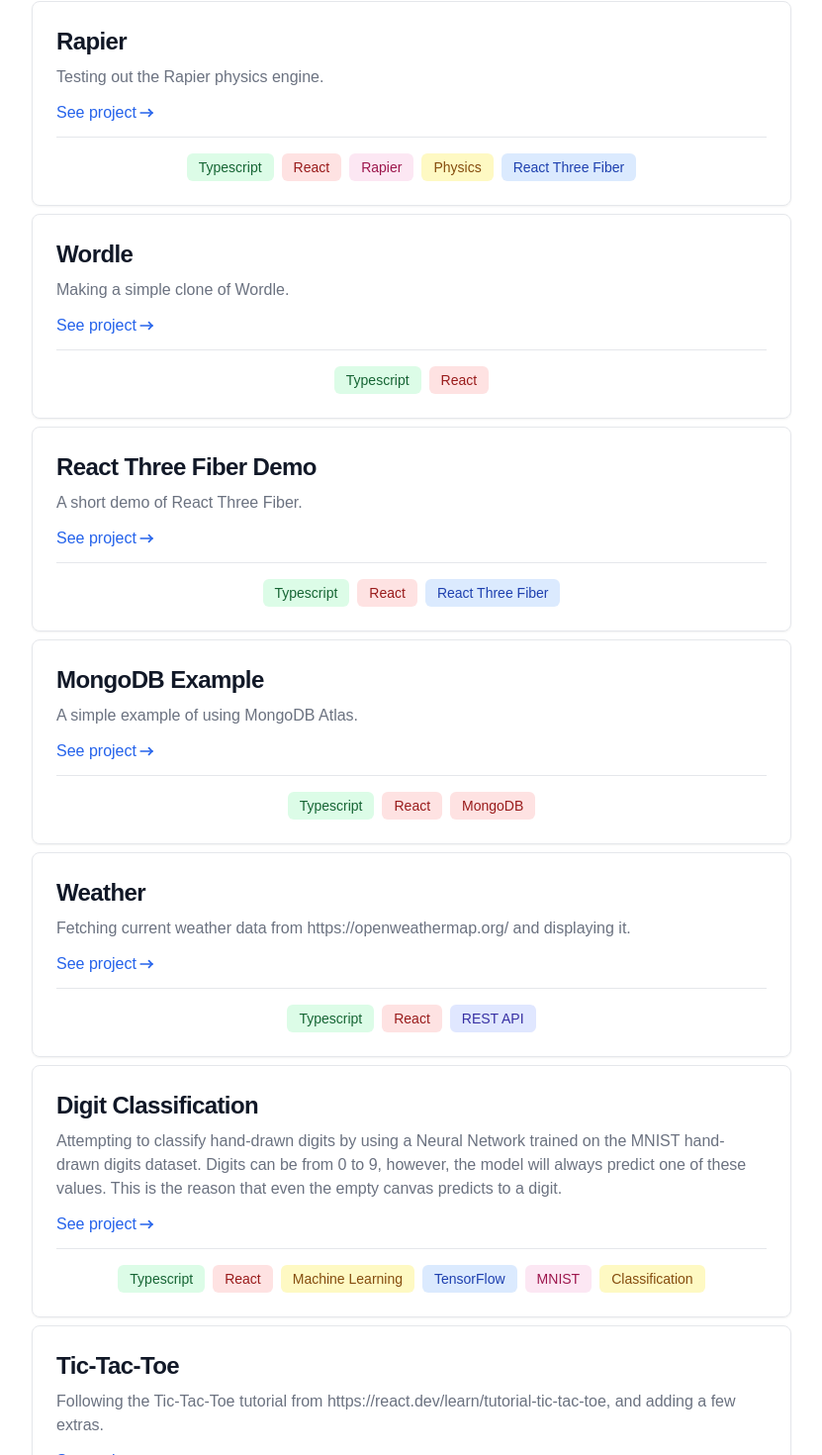
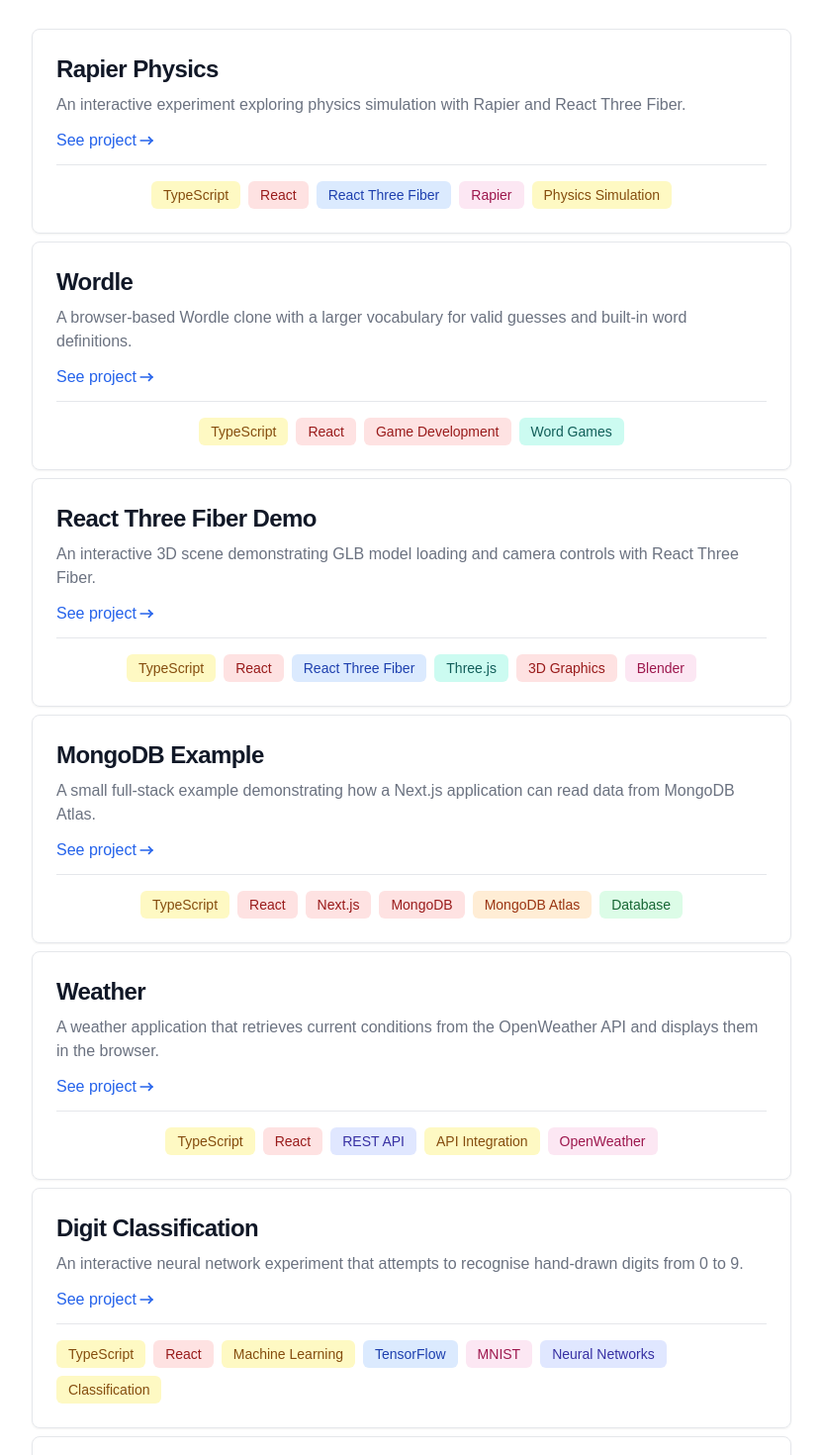
Before and after one commit to ymumberson/Tailwind-Portfolio, a Next.js app: page /playground in a window 1280 px wide. Shown: the part 215-1685 px from the top of the page at 99% size, without its empty margins (224-1055 px from the left). Built offline with nearby package versions, Linux system fonts and the light colour scheme.

Commit message:
Updated content descriptions of the playground projects.

```diff
--- a/src/app/playground/page.tsx
+++ b/src/app/playground/page.tsx
@@ -16,7 +16,7 @@ export default function Playground() {
                 <Card
                   key={slug}
                   title={project.title}
-                  href={project.href}
+                  href={`/playground/${slug}`}
                   hrefText="See project"
                   description={project.summary ?? project.description}
                   topics={project.topics}
--- a/src/content/playground.json
+++ b/src/content/playground.json
@@ -1,87 +1,93 @@
 {
     "title": "Playground",
-    "description": "These are small coding experiments to learn something new, with a focus on being interactive.",
+    "description": "A collection of small interactive projects and coding experiments built to explore new technologies, techniques, and ideas.",
     "projects": {
         "rapier": {
-            "title": "Rapier",
-            "summary": "Testing out the Rapier physics engine.",
-            "description": "Testing out the Rapier physics engine alongside React Three Fiber. This demo uses the cup model with 2 simple cylinder colliders to try and improve performance. This means that each cup is a RigidBody with 2 colliders. You can click on any of the cups to make them jump into the air. Enable debug mode to see the colliders and frame rate, or change the spawn settings. Max items controls how many items can be on the screen, and spawn rate controls how many seconds there are between item spawns. Otherwise this uses the standard OrbitControls so you can pan and zoom etc.",
+            "title": "Rapier Physics",
+            "summary": "An interactive experiment exploring physics simulation with Rapier and React Three Fiber.",
+            "description": "An experiment combining the Rapier physics engine with React Three Fiber to explore real-time physics simulation in the browser. The scene consists of dynamically spawned cups, with each cup represented as a RigidBody using two simple cylinder colliders. The simplified collision geometry is used to reduce the computational cost of simulating a large number of objects. Cups can be interacted with directly by clicking them to launch them into the air. The demo also includes controls for adjusting the maximum number of objects and spawn rate, as well as a debug mode for visualising colliders and monitoring the frame rate. The scene can be explored using the standard OrbitControls.",
             "topics": [
-                "Typescript",
+                "TypeScript",
                 "React",
+                "React Three Fiber",
                 "Rapier",
-                "Physics",
-                "React Three Fiber"
-            ],
-            "href": "/playground/rapier"
+                "Physics Simulation"
+            ]
         },
         "wordle": {
             "title": "Wordle",
-            "summary": "Making a simple clone of Wordle.",
-            "description": "This is a simple clone of Wordle. It chooses a target word from a Wordle-style answer list, while still allowing guesses from a local dictionary of valid 5 letter words. After the game is completed, win or lose, you can press 'Open Definition' to open a dictionary definition in another window.",
+            "summary": "A browser-based Wordle clone with a larger vocabulary for valid guesses and built-in word definitions.",
+            "description": "A small recreation of the popular Wordle word game, built to explore interactive UI development and game logic with React. A target word is selected from a list of Wordle-style answers, while guesses are validated against a larger local dictionary of five-letter words. Once a game has finished, players can open the definition of the target word in a separate window. The project focuses on recreating the core game loop while adding a few features around word validation and discovering the meaning of the answer.",
             "topics": [
-                "Typescript",
-                "React"
-            ],
-            "href": "/playground/wordle"
+                "TypeScript",
+                "React",
+                "Game Development",
+                "Word Games"
+            ]
         },
         "react-three-fiber": {
             "title": "React Three Fiber Demo",
-            "summary": "A short demo of React Three Fiber.",
-            "description": "A short demo of loading a GLB into React Three Fiber. This demo has orbit controls to manipulate the model. The model is a simple keyboard I modelled in Blender.",
+            "summary": "An interactive 3D scene demonstrating GLB model loading and camera controls with React Three Fiber.",
+            "description": "A small experiment exploring 3D rendering in React using React Three Fiber. The project loads a GLB model into a WebGL scene and provides interactive OrbitControls for rotating, panning, and zooming around the model. The showcased model is a keyboard created in Blender, providing a simple example of taking a custom 3D asset from modelling into an interactive web experience.",
             "topics": [
-                "Typescript",
+                "TypeScript",
                 "React",
-                "React Three Fiber"
-            ],
-            "href": "/playground/react-three-fiber"
+                "React Three Fiber",
+                "Three.js",
+                "3D Graphics",
+                "Blender"
+            ]
         },
         "mongo-db-example": {
             "title": "MongoDB Example",
-            "summary": "A simple example of using MongoDB Atlas.",
-            "description": "This uses the MongoDB Atlas integration from Vercel to read and display data from MongoDB.",
+            "summary": "A small full-stack example demonstrating how a Next.js application can read data from MongoDB Atlas.",
+            "description": "A simple example of connecting a web application to MongoDB Atlas and retrieving data from a database. The project demonstrates using a cloud-hosted MongoDB database as a data source for a Next.js application, with the retrieved data displayed on the page. It was created to explore the process of integrating an external database into a modern web application and working with persistent data rather than relying solely on local or static content.",
             "topics": [
-                "Typescript",
+                "TypeScript",
                 "React",
-                "MongoDB"
-            ],
-            "href": "/playground/mongo-db-example"
+                "Next.js",
+                "MongoDB",
+                "MongoDB Atlas",
+                "Database"
+            ]
         },
         "weather": {
             "title": "Weather",
-            "summary": "Fetching current weather data from https://openweathermap.org/ and displaying it.",
-            "description": "Fetching current weather data from https://openweathermap.org/ and displaying it.",
+            "summary": "A weather application that retrieves current conditions from the OpenWeather API and displays them in the browser.",
+            "description": "A small web application demonstrating how to consume an external REST API from a React application. The project retrieves current weather information from OpenWeather and presents the returned data through a simple interactive interface. It was built as an experiment in working with external APIs, handling asynchronous requests, and transforming API responses into useful UI content.",
             "topics": [
-                "Typescript",
+                "TypeScript",
                 "React",
-                "REST API"
-            ],
-            "href": "/playground/weather"
+                "REST API",
+                "API Integration",
+                "OpenWeather"
+            ]
         },
         "digit-classification": {
             "title": "Digit Classification",
-            "summary": "Attempting to classify hand-drawn digits by using a Neural Network trained on the MNIST hand-drawn digits dataset. Digits can be from 0 to 9, however, the model will always predict one of these values. This is the reason that even the empty canvas predicts to a digit.",
-            "description": "Attempting to classify hand-drawn digits by using a Neural Network trained on the MNIST hand-drawn digits dataset. Digits can be from 0 to 9, however, the model will always predict one of these values. This is the reason that even the empty canvas predicts to a digit.",
+            "summary": "An interactive neural network experiment that attempts to recognise hand-drawn digits from 0 to 9.",
+            "description": "An interactive machine learning experiment for classifying hand-drawn digits using a neural network trained on the MNIST handwritten digit dataset. Users can draw a digit on a canvas and have the trained model predict which number it represents. Since the classifier always produces one of the ten possible digit classes, even an empty or unclear canvas will still result in a prediction. The project explores the process of bringing a machine learning model into an interactive browser-based application.",
             "topics": [
-                "Typescript",
+                "TypeScript",
                 "React",
                 "Machine Learning",
                 "TensorFlow",
                 "MNIST",
+                "Neural Networks",
                 "Classification"
-            ],
-            "href": "/playground/digit-classification"
+            ]
         },
         "tic-tac-toe": {
             "title": "Tic-Tac-Toe",
-            "summary": "Following the Tic-Tac-Toe tutorial from https://react.dev/learn/tutorial-tic-tac-toe, and adding a few extras.",
-            "description": "Following the Tic-Tac-Toe tutorial from https://react.dev/learn/tutorial-tic-tac-toe, and adding a few extras.",
+            "summary": "A React implementation of Tic-Tac-Toe based on the official React tutorial, extended with additional gameplay features.",
+            "description": "A browser-based implementation of Tic-Tac-Toe built while following the official React tutorial. The project was then extended beyond the tutorial with additional functionality, including a computer-controlled opponent. It serves as a small exploration of React state management, component-based UI design, and implementing the rules and game logic for a simple turn-based game.",
             "topics": [
-                "Typescript",
+                "TypeScript",
                 "React",
+                "Game Development",
+                "State Management",
                 "Computer Bot"
-            ],
-            "href": "/playground/tic-tac-toe"
+            ]
         }
     }
 }
```
